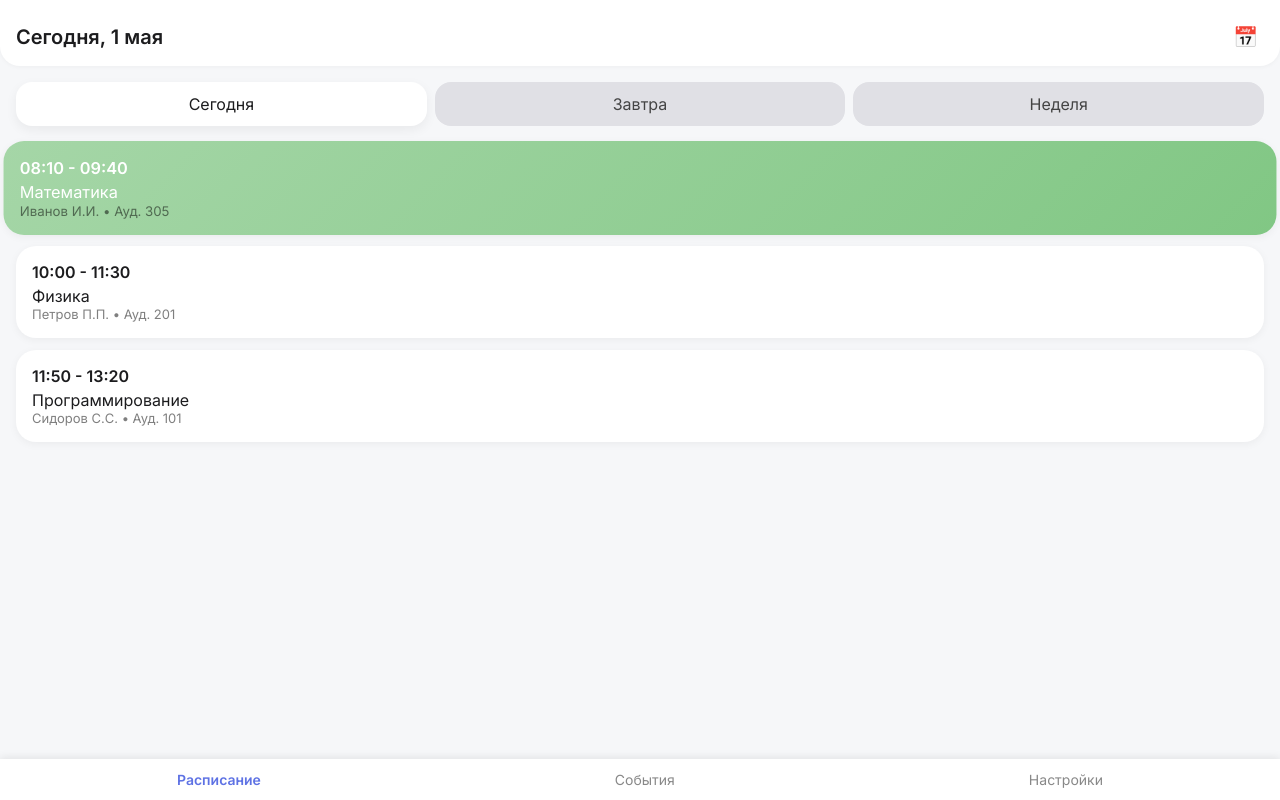
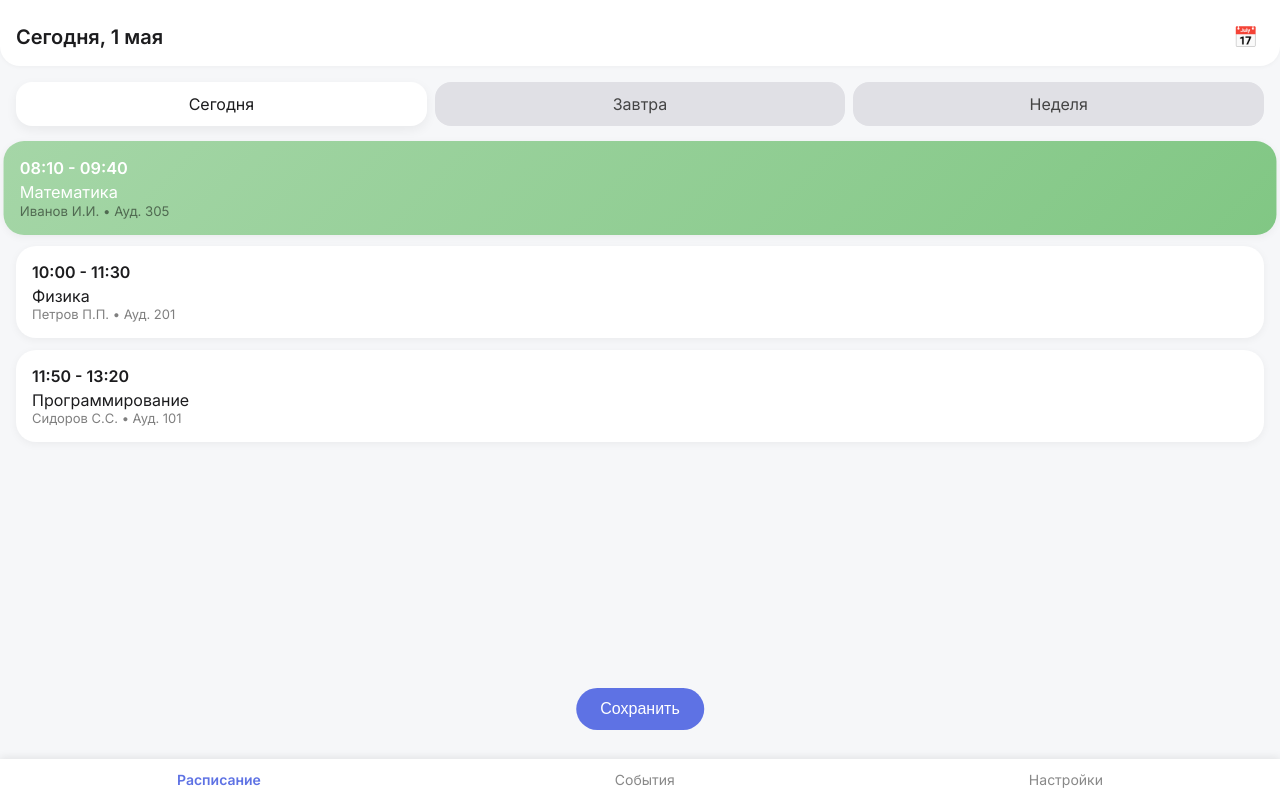
Before and after one commit to 0092143/test_mini_app, a plain HTML site: page index.html in a window 1280 px wide. Drawn offline with Linux system fonts and the light colour scheme.

Commit message:
Update index.html

```diff
--- a/index.html
+++ b/index.html
@@ -96,6 +96,19 @@
       color: #5e72e4;
       font-weight: 600;
     }
+    .send-button {
+      position: fixed;
+      bottom: 70px;
+      left: 50%;
+      transform: translateX(-50%);
+      background: #5e72e4;
+      color: white;
+      border: none;
+      padding: 12px 24px;
+      border-radius: 24px;
+      font-size: 16px;
+      cursor: pointer;
+    }
   </style>
 </head>
 <body>
@@ -128,10 +141,28 @@
     </div>
   </div>
 
+  <button class="send-button" onclick="sendScheduleData()">Сохранить</button>
+
   <div class="bottom-nav">
     <div class="active">Расписание</div>
     <div>События</div>
     <div>Настройки</div>
   </div>
+
+  <script>
+    Telegram.WebApp.ready();
+    const user = Telegram.WebApp.initDataUnsafe?.user || {};
+    console.log('User:', user);
+
+    function sendScheduleData() {
+      const scheduleData = {
+        selectedDate: '2025-05-01',
+        activeSubject: 'Математика',
+        userId: user?.id || null,
+      };
+      Telegram.WebApp.sendData(JSON.stringify(scheduleData));
+      Telegram.WebApp.close();
+    }
+  </script>
 </body>
 </html>
```
